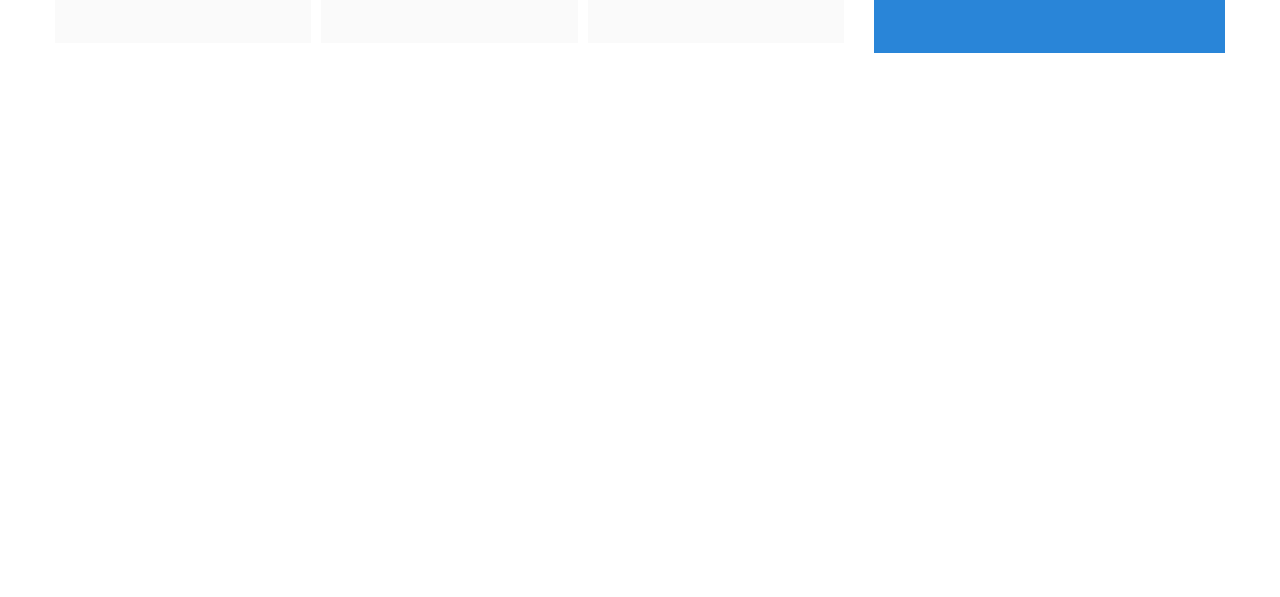
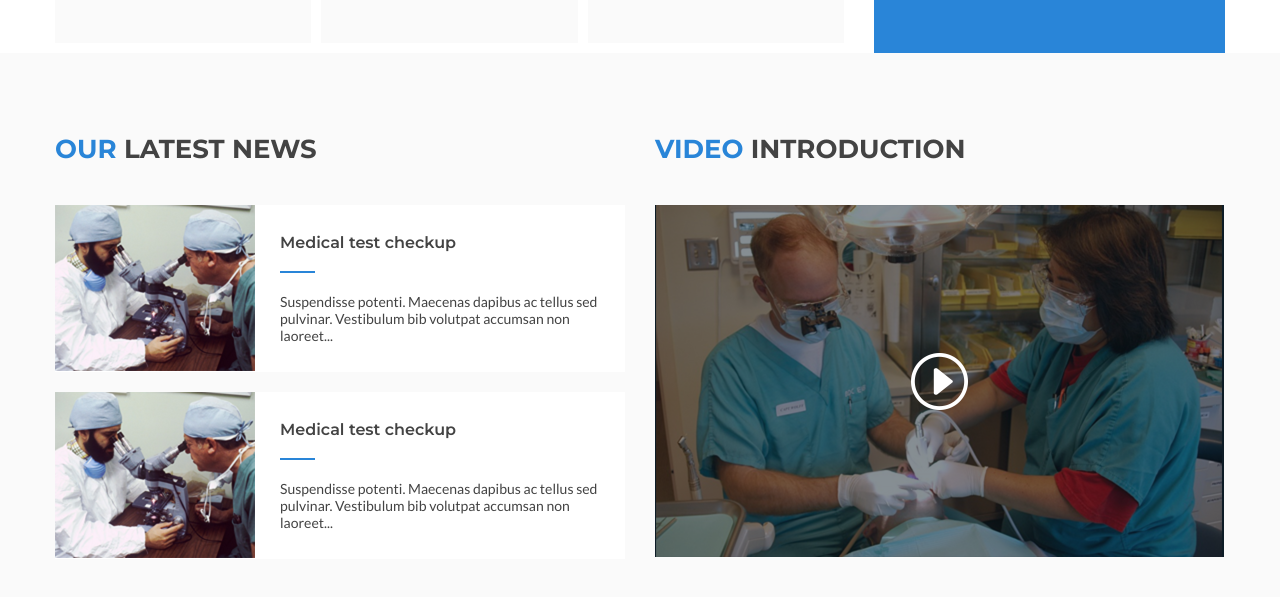
Before and after one commit to Alucard-2291/Landing-page-Medical-HTML-CSS-javascript-jquery, a plain HTML site: page index.html in a window 1280 px wide. Shown: the part 1364-1961 px from the top of the page. Before the commit the page ends 1417 px from the top, so only its background shows below. Drawn offline with nearby package versions, Linux system fonts and the light colour scheme.

Commit message:
blog past section completed

```diff
--- a/index.html
+++ b/index.html
@@ -414,6 +414,37 @@
                     </div>
                 </div>
             </div>
+            <div class="cuscontainer-fluid blog_section">
+                <div class="cuscontainer blog_posts">
+                    <div class="latest_news item">
+                        <h2><span>our</span> latest news</h2>
+                        <div class="news1 news">
+                            <div class="blog_img item">
+                                <img src="./images/news_img.png" width="200" />
+                            </div>
+                            <div class="blog_text item">
+                                <h4>Medical test checkup</h4>
+                                <p class="item">Suspendisse potenti. Maecenas dapibus ac tellus sed pulvinar. Vestibulum bib volutpat accumsan non laoreet...</p>
+                            </div>
+                        </div>
+                        <div class="news2 news">
+                            <div class="blog_img item">
+                                <img src="./images/news_img.png" width="200" />
+                            </div>
+                            <div class="blog_text item">
+                                <h4>Medical test checkup</h4>
+                                <p class="item">Suspendisse potenti. Maecenas dapibus ac tellus sed pulvinar. Vestibulum bib volutpat accumsan non laoreet...</p>
+                            </div>
+                        </div>
+                    </div>
+                    <div class="video_pane item">
+                        <h2><span>Video</span> Introduction</h2>
+                        <div class="video_img">
+                            <img src="./images/video_img.png" width="569">
+                        </div>
+                    </div>
+                </div>
+            </div>
         </div>
     </body>
 </html>
--- a/style/style.css
+++ b/style/style.css
@@ -420,6 +420,76 @@ header .header_content{
 .appointment_submit:focus{
     outline: 0 none;
 }
+
+/* blog section */
+.blog_section{
+    background-color: #fafafa;
+    padding:80px 0px
+}
+.blog_posts{
+    display: flex;
+    flex-direction: row;
+}
+.blog_posts > .item{
+    flex:1 0 48%
+}
+.latest_news h2, .video_pane h2{
+    font-family: var(--font-m);
+    font-size: 26px;
+    color: var(--text-color);
+    font-weight: 700;
+    text-transform: uppercase;
+    margin-bottom: 40px;
+}
+.blog_posts .latest_news{
+    display: flex;
+    flex-direction: column;
+    margin-right: 30px;
+}
+.latest_news h2 span, .video_pane h2 span{
+    color: var(--blue-color);
+}
+.latest_news .news{
+    display: flex;
+    background-color: #ffffff;
+    flex-direction: row;
+    justify-content: left;
+}
+.latest_news .news1{
+    margin-bottom: 20px;
+}
+.news > .blog_img{
+    width:200px;
+}
+.news > .blog_img img{
+    display: block;
+}
+.news .blog_text{
+    padding:28px 25px;
+}
+.blog_text h4{
+    font-family: var(--font-m);
+    font-weight: 600;
+    font-size: 16px;
+    color: var(--text-color);
+    padding-bottom: 21px;
+    position: relative;
+}
+.blog_text h4:after{
+    content: '';
+    width: 35px;
+    height: 1px;
+    border-bottom: 2px solid var(--blue-color);
+    position: absolute;
+    bottom: 0;
+    left: 0;
+}
+.blog_text p{
+    padding-top:20px;
+    font-family: var(--font-l);
+    font-size: 14px;
+    color: var(--text-color);
+}
 /*media queries begin*/
 @media (min-width: 320px) and (max-width: 576px) {
     .clearfix::after{
@@ -503,6 +573,30 @@ header .header_content{
         flex: 1 0 100%;
         margin: 0 0 10px 0 !important;
     }
+
+    .blog_posts {
+        flex-direction: column;
+    }
+    .news > .blog_img {
+        width: 100%;
+        text-align: center;
+    }
+    .news > .blog_img img{
+        display: inline-block;
+    }
+    .latest_news .news {
+        flex-direction: column;
+        padding-top: 20px;
+    }
+    .blog_posts .latest_news {
+        margin: 0 0 30px 0;
+    }
+    .latest_news h2, .video_pane h2 {
+        text-align: center;
+    }
+    .video_pane img{
+        width: 100%;
+    }
 }
 
 @media (min-width: 576px) and (max-width: 768px) {
@@ -550,6 +644,30 @@ header .header_content{
         flex: 1 0 48%;
         margin: 0 10px 10px 0 !important;
     }
+
+    .blog_posts {
+        flex-direction: column;
+    }
+    .news > .blog_img {
+        width: 100%;
+        text-align: center;
+    }
+    .news > .blog_img img{
+        display: inline-block;
+    }
+    .latest_news .news {
+        flex-direction: column;
+        padding-top: 20px;
+    }
+    .blog_posts .latest_news {
+        margin: 0 0 30px 0;
+    }
+    .latest_news h2, .video_pane h2 {
+        text-align: center;
+    }
+    .video_pane img{
+        width: 100%;
+    }
 }
 
 /* Medium devices (tablets, 768px and up)*/
@@ -586,6 +704,9 @@ header .header_content{
     .appointment_submit{
         font-size: 10px;
     }
+    .video_pane img{
+        width: 100%;
+    }
 }
 
 /* Large devices (desktops, 992px and up)*/
```
Also changed, not shown: images/news_img.png (added), images/video_img.png (added).
